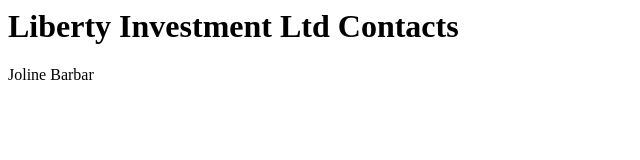
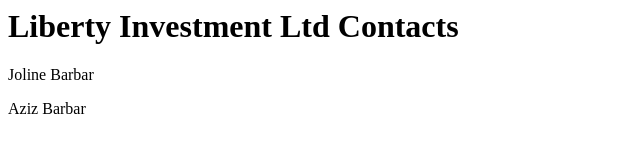
Before and after one commit to azizbarbar/lil-landingpage, a plain HTML site: page contact.html in a window 1280 px wide. Shown: the full height of the page, 0-640 px from the left. Drawn offline with Linux system fonts and the light colour scheme.

Commit message:
Update contact.html

```diff
--- a/contact.html
+++ b/contact.html
@@ -8,3 +8,4 @@
 <h1>Liberty Investment Ltd Contacts</h1>
 
 <p>Joline Barbar</p>
+<p>Aziz Barbar</p>
```
